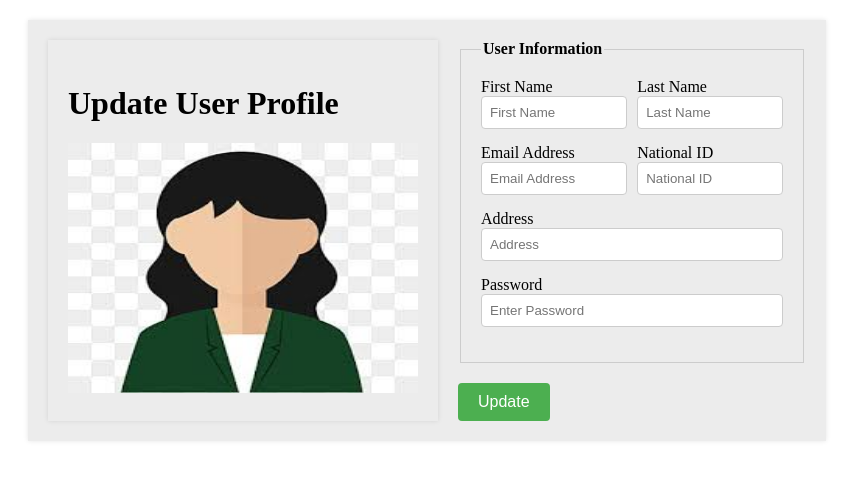
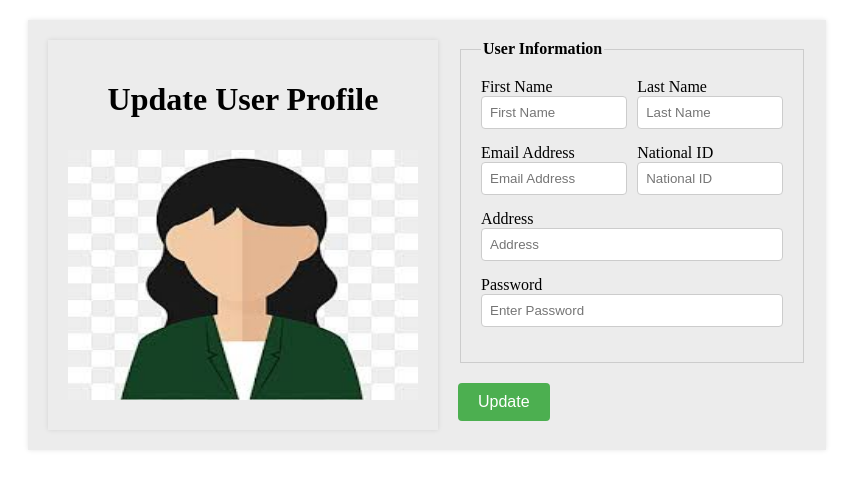
Before and after one commit to samueltexa/VISITOR_REGISTRATION_SYSTEM, a PHP site: page /account.html in a window 1280 px wide. Shown: the top 489 px of the page, without its empty margins (0-861 px from the left). Run offline with PHP 8.4, Linux system fonts and the light colour scheme.

Commit message:
update accounts styles

```diff
--- a/account.css
+++ b/account.css
@@ -12,7 +12,9 @@
     margin-right: 20px;
     padding: 20px;
     box-shadow: 0 0 5px rgba(0, 0, 0, 0.1);
-    align-content: center;
+    display: flex; /* Stack elements vertically */
+    flex-direction: column; /* Add this */
+    align-items: center; /* Center align items if needed */
 }
 
 .form-area {
@@ -76,4 +78,6 @@ input[type="password"] {
 .user_image {
     width: 350px;
     height: 250px;
+    margin: 10px 0;
+    align-self: center;
 }
```
